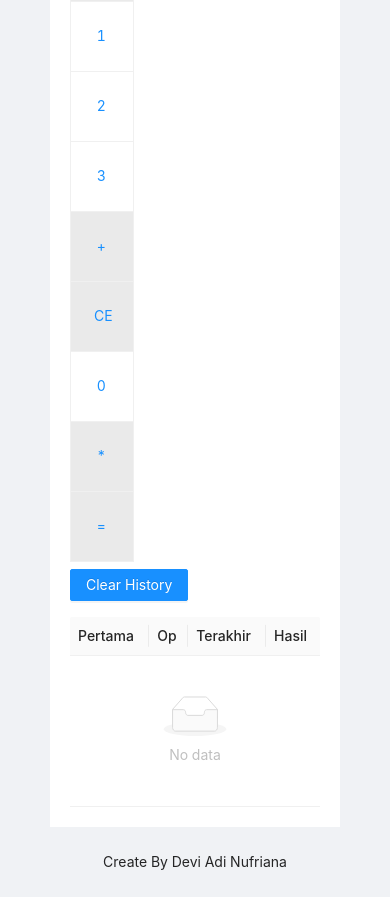
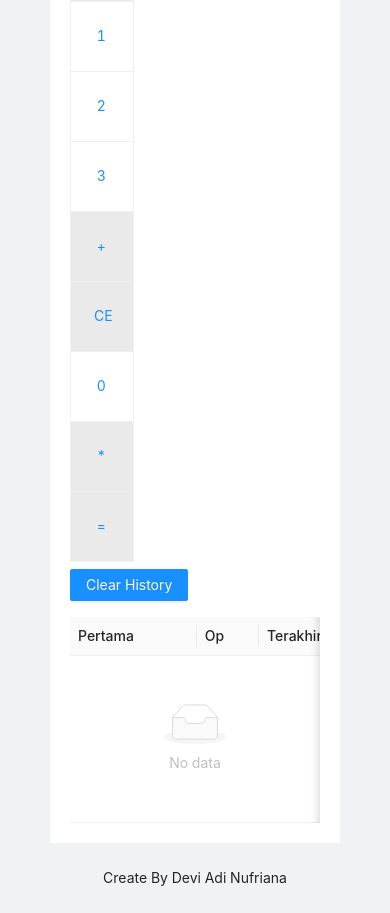
Before and after one commit to deanufriana/calculator, a Next.js app: page / in a window 390 px wide. Shown: the part 773-1686 px from the top of the page. Built offline with nearby package versions, Linux system fonts and the light colour scheme.

Commit message:
forget commit responsive scroll

```diff
--- a/components/calculator.tsx
+++ b/components/calculator.tsx
@@ -112,7 +112,7 @@ const Calculator = () => {
                 </Col>
                 <Col flex="auto">
                     <Button onClick={() => setHistory([])} type="primary" style={{ marginBottom: 16, alignSelf: 'self-end' }}> Clear History</Button>
-                    <Table size="small" columns={columns} dataSource={history}></Table>
+                    <Table size="small" scroll={{ x: 400 }} columns={columns} dataSource={history}></Table>
                 </Col>
             </Row>
         </div>
```
